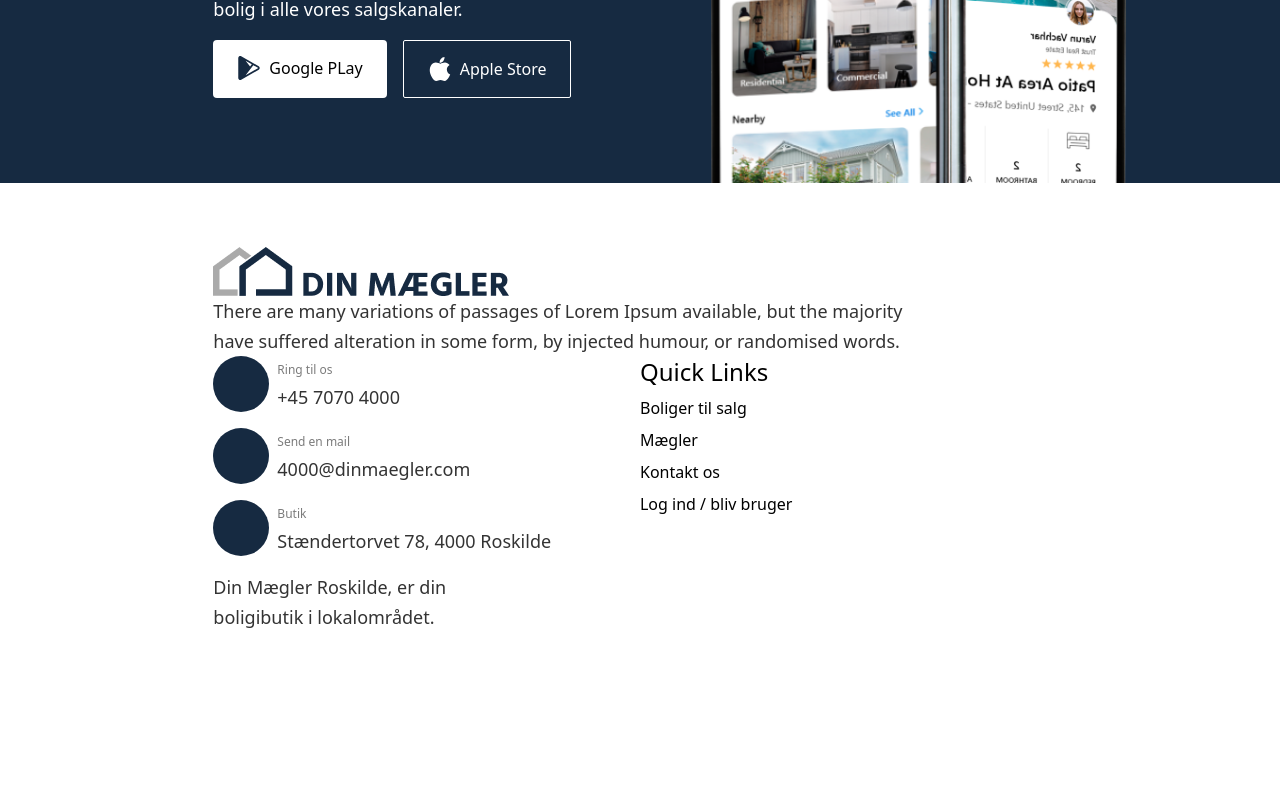
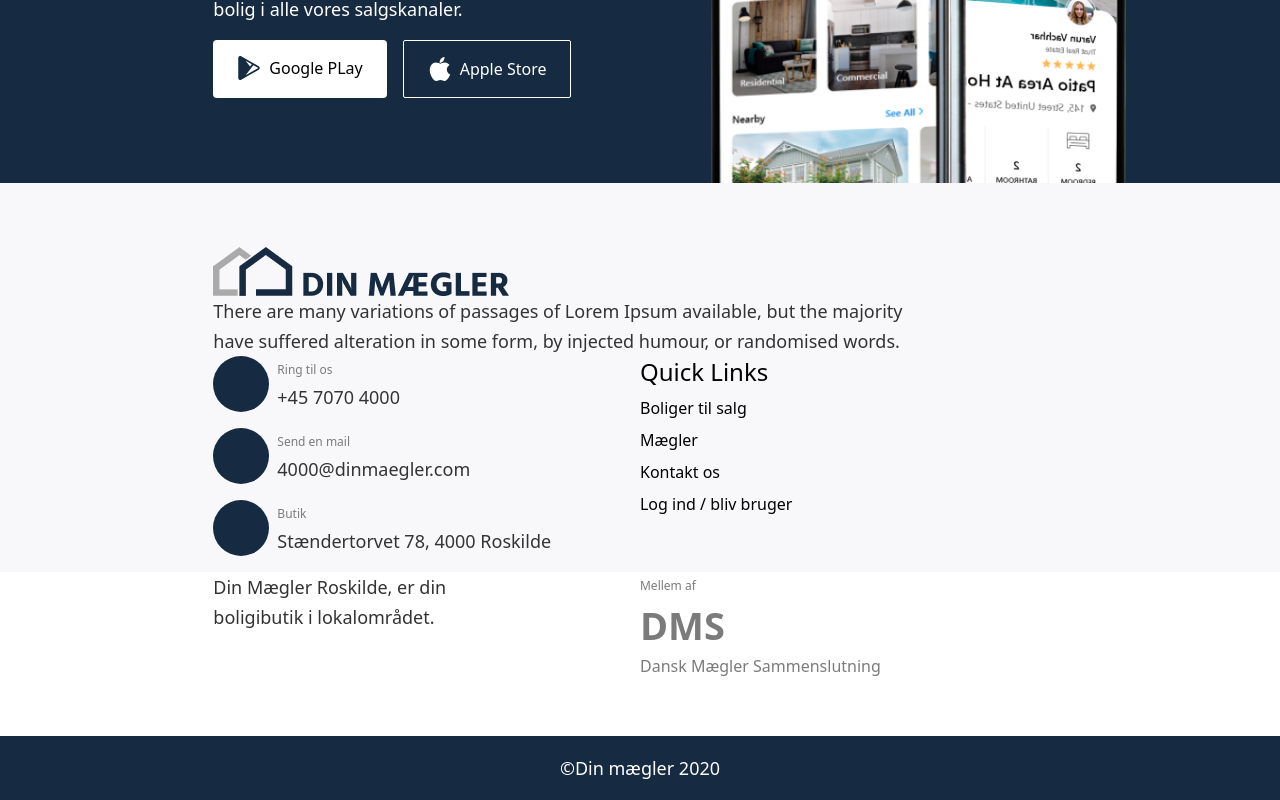
Before and after one commit to MarkBrodersen/din-m-gler, a React (Create React App) app: page / in a window 1280 px wide. Shown: the part 3104-3904 px from the top of the page. Before the commit the page ends 3736 px from the top, so only its background shows below. Built offline with nearby package versions, Linux system fonts and the light colour scheme; no server answers; some icons are missing.

Commit message:
Home-page html and css done

```diff
--- a/src/componets/ContactWays.js
+++ b/src/componets/ContactWays.js
@@ -2,7 +2,7 @@ import ContactWay from "./sub-componets/ContactWay";
 
 const ContactWays = () => {
   return (
-    <article>
+    <div>
       <ContactWay spanText="Ring til os" pText="+45 7070 4000" icon="phone" />
       <ContactWay
         spanText="Send en mail"
@@ -14,10 +14,7 @@ const ContactWays = () => {
         pText="Stændertorvet 78, 4000 Roskilde"
         icon="map-pin"
       />
-      <p className="text-paragraphColor-100 text-para100">
-        Din Mægler Roskilde, er din <br /> boligibutik i lokalområdet.
-      </p>
-    </article>
+    </div>
   );
 };
 
--- a/src/componets/Info.js
+++ b/src/componets/Info.js
@@ -3,7 +3,7 @@ import ContactWays from "./ContactWays";
 import QuickLinks from "./QuickLinks";
 const Info = () => {
   return (
-    <>
+    <div className="w-2/3 m-auto">
       <img src={logo} alt="din mæglers logo" />
       <p className="w-10/12 text-para100 text-paragraphColor-100">
         There are many variations of passages of Lorem Ipsum available, but the
@@ -14,7 +14,7 @@ const Info = () => {
         <ContactWays />
         <QuickLinks />
       </div>
-    </>
+    </div>
   );
 };
 
--- a/src/pages/Home.js
+++ b/src/pages/Home.js
@@ -104,9 +104,28 @@ til salg i alle vores 74 butikker, som er fordelt rundt om i Danmark."
       <section className="bg-primary-100 w-full pt-24 ">
         <AppInstallSection />
       </section>
-      <section className="w-2/3 m-auto pt-16">
-        <Info />
+      <section>
+        <div className="bg-background-100 pt-16">
+          <Info />
+        </div>
+        <div className="w-2/3 m-auto grid grid-cols-2">
+          <p className="text-paragraphColor-100 text-para100">
+            Din Mægler Roskilde, er din <br /> boligibutik i lokalområdet.
+          </p>
+          <article className="mb-14">
+            <span className="text-para400 text-paragraphColor-200">
+              Mellem af
+            </span>
+            <h2 className="text-heading100 text-paragraphColor-200">DMS</h2>
+            <p className="text-para200 text-paragraphColor-200">
+              Dansk Mægler Sammenslutning
+            </p>
+          </article>
+        </div>
       </section>
+      <div className="flex justify-center items-center bg-primary-100 h-16 w-full">
+        <p className="text-white text-para100">©Din mægler 2020</p>
+      </div>
     </main>
   );
 };
```
